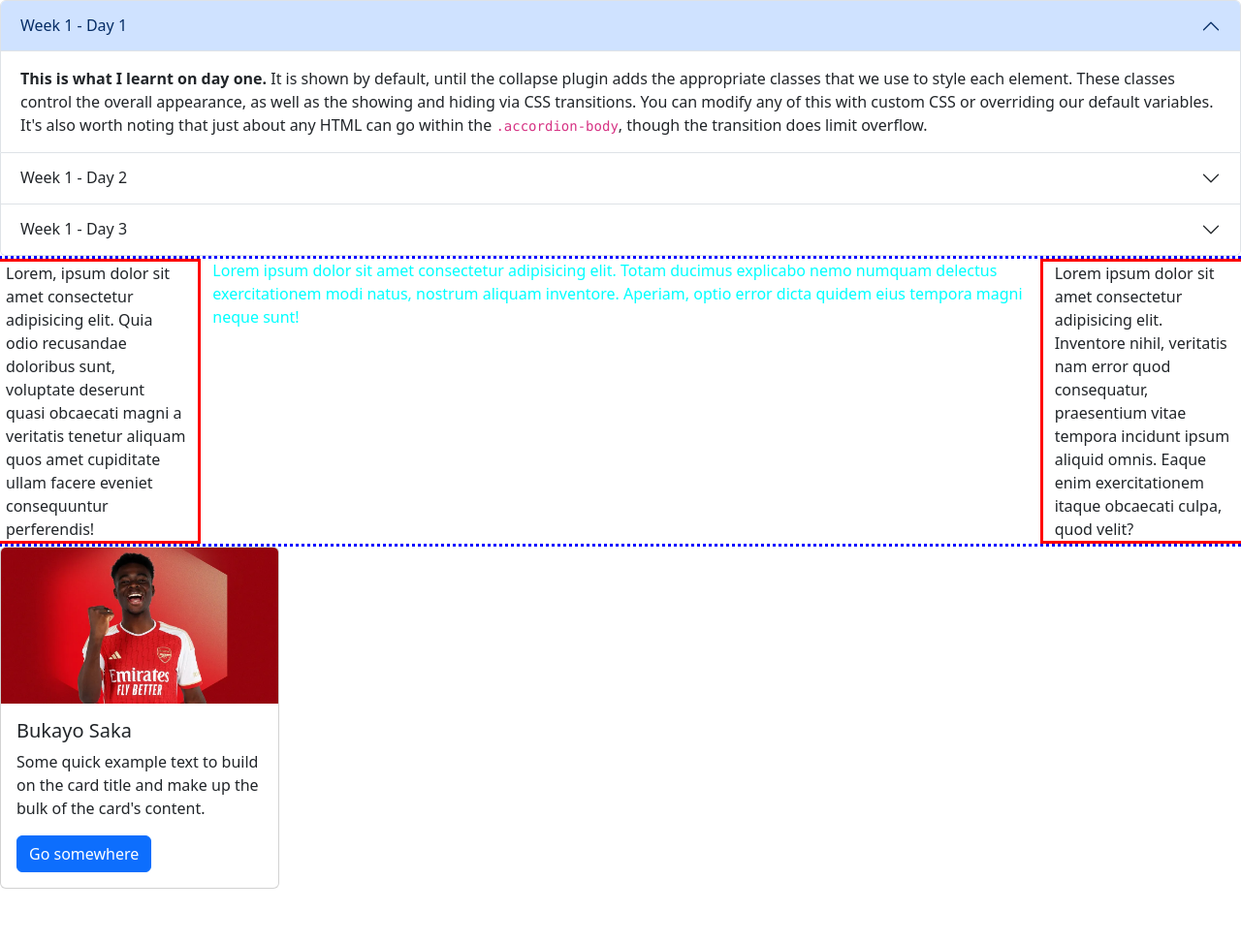
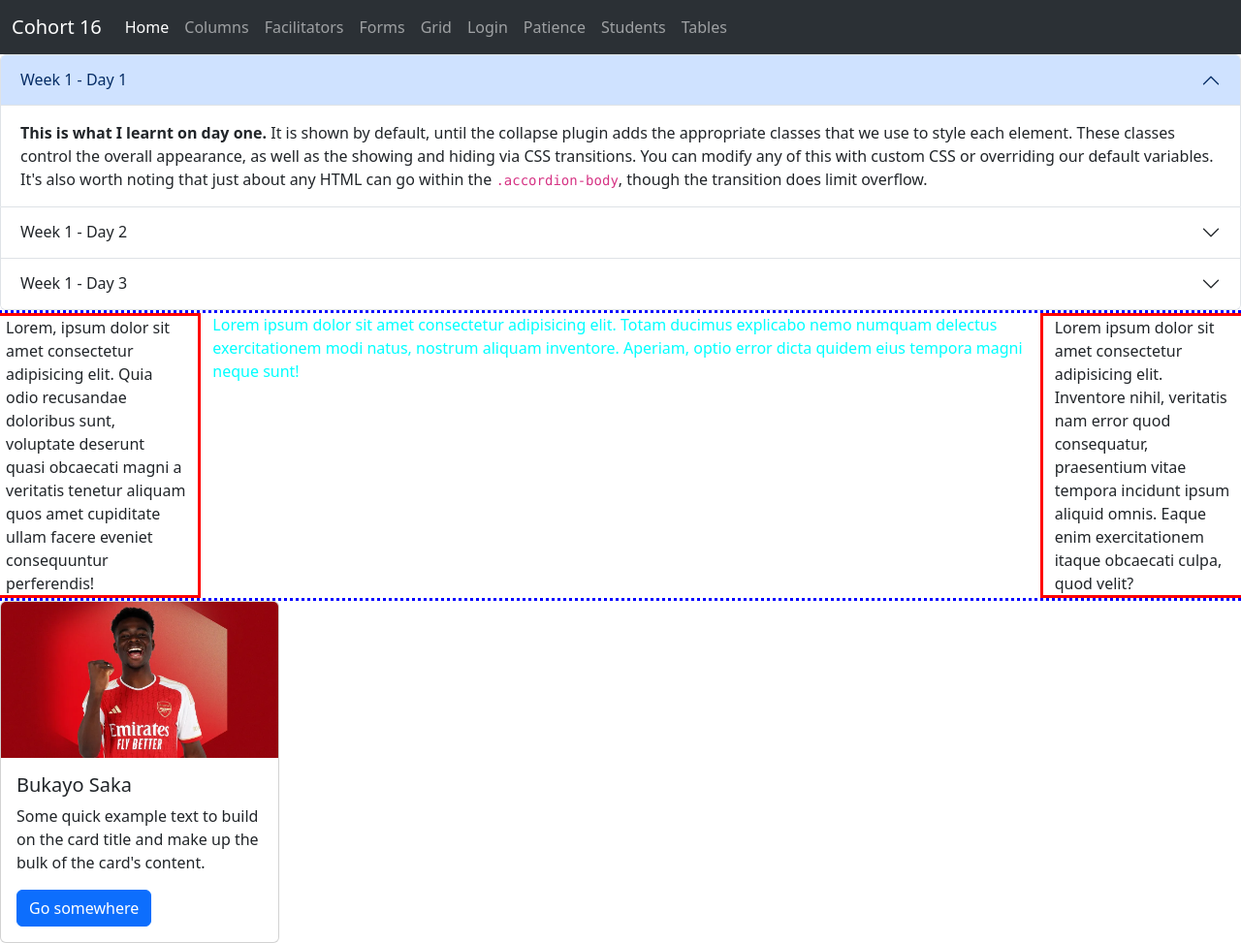
Before and after one commit to abelkigenyi/cohort16, a plain HTML site: page index.html in a window 1280 px wide. Shown: the whole page at 97% size. Before the commit the page ends 917 px from the top, so only its background shows below. Drawn offline with Linux system fonts and the light colour scheme.

Commit message:
Update menu on home page

```diff
--- a/index.html
+++ b/index.html
@@ -10,6 +10,46 @@
 </head>
 
 <body>
+    <nav class="navbar navbar-expand-lg bg-body-tertiary" data-bs-theme="dark">
+        <div class="container-fluid">
+            <a class="navbar-brand" href="index.html">Cohort 16</a>
+            <button class="navbar-toggler" type="button" data-bs-toggle="collapse" data-bs-target="#navbarNav"
+                aria-controls="navbarNav" aria-expanded="false" aria-label="Toggle navigation">
+                <span class="navbar-toggler-icon"></span>
+            </button>
+            <div class="collapse navbar-collapse" id="navbarNav">
+                <ul class="navbar-nav">
+                    <li class="nav-item">
+                        <a class="nav-link active" aria-current="page" href="index.html">Home</a>
+                    </li>
+                    <li class="nav-item">
+                        <a class="nav-link" href="columns.html">Columns</a>
+                    </li>
+                    <li class="nav-item">
+                        <a class="nav-link" href="facilitators.html">Facilitators</a>
+                    </li>
+                    <li class="nav-item">
+                        <a class="nav-link" href="forms.html">Forms</a>
+                    </li>
+                    <li class="nav-item">
+                        <a class="nav-link" href="grid.html">Grid</a>
+                    </li>
+                    <li class="nav-item">
+                        <a class="nav-link" href="login.html">Login</a>
+                    </li>
+                    <li class="nav-item">
+                        <a class="nav-link" href="facilitators.html">Patience</a>
+                    </li>
+                    <li class="nav-item">
+                        <a class="nav-link" href="students.html">Students</a>
+                    </li>
+                    <li class="nav-item">
+                        <a class="nav-link" href="tables.html">Tables</a>
+                    </li>
+                </ul>
+            </div>
+        </div>
+    </nav>
     <div class="accordion" id="accordionExample">
         <div class="accordion-item">
             <h2 class="accordion-header">
```
